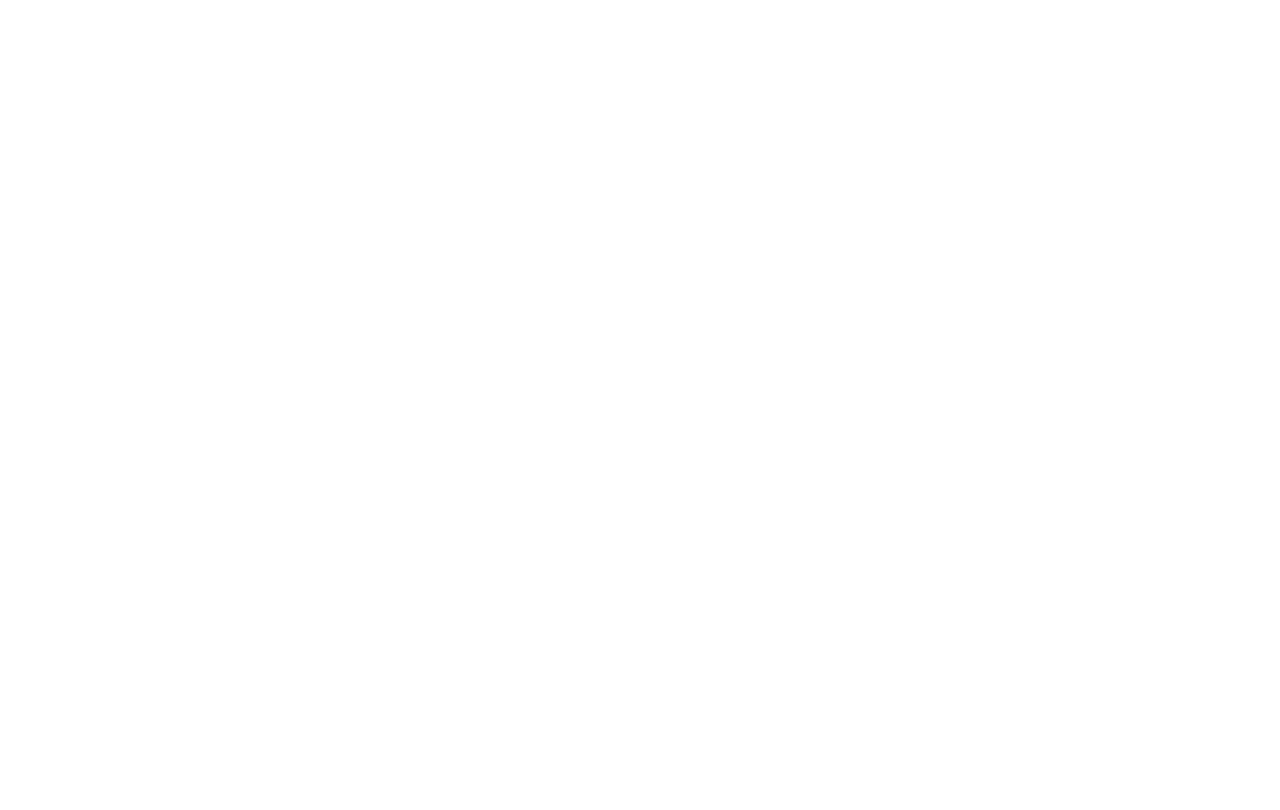
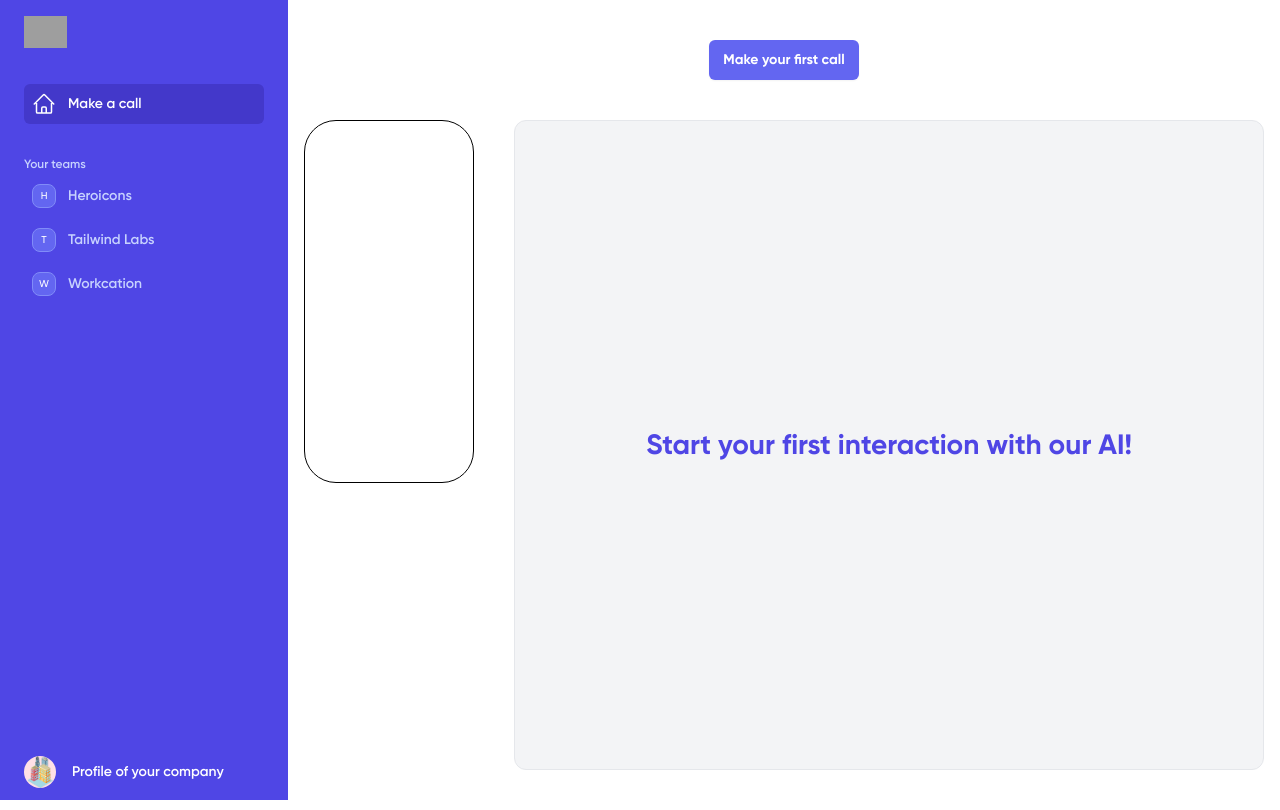
Before and after one commit to azyzz228/insonai-front, a Vue app: page /call-page in a window 1280 px wide. Before the commit this address had no page. Built offline with nearby package versions, Linux system fonts and the light colour scheme; grey boxes are pictures that could not be loaded.

Commit message:
call page start

```diff
--- /dev/null
+++ b/src/components/dashboard-section/MainChat.vue
@@ -0,0 +1,17 @@
+<script setup lang="ts"></script>
+
+<template>
+  <div class="chat p-4 w-full border border-gray-200 rounded-[12px] bg-gray-100 relative">
+    <div
+      class="absolute top-1/2 translate-x-[-50%] left-1/2 translate-y-[-50%] text-[28px] w-full text-center font-bold text-indigo-600"
+    >
+      Start your first interaction with our AI!
+    </div>
+  </div>
+</template>
+
+<style scoped lang="scss">
+.chat {
+  height: calc(100vh - 150px);
+}
+</style>
--- /dev/null
+++ b/src/components/dashboard-section/VPhone.vue
@@ -0,0 +1,7 @@
+<script setup lang="ts"></script>
+
+<template>
+  <div class="phone border border-black rounded-[32px] w-[220px] aspect-[182/388]"></div>
+</template>
+
+<style scoped lang="scss"></style>
--- a/src/components/layout/layout-blocks/VSidebar.vue
+++ b/src/components/layout/layout-blocks/VSidebar.vue
@@ -211,6 +211,9 @@
   &__link.router-link-exact-active {
     color: white;
     background-color: rgb(67, 56, 202);
+	  svg {
+		  color: white;
+	  }
   }
 }
 </style>
--- /dev/null
+++ b/src/components/ui/VButton.vue
@@ -0,0 +1,27 @@
+<script setup lang="ts">
+import {computed} from "vue";
+
+const props = defineProps<{
+	large?: boolean
+}>();
+const className = computed(() => {
+	return {
+		"button--large": props.large,
+	};
+});
+</script>
+
+<template>
+	<button :class="className" type="button" class="button rounded-md bg-indigo-500 px-2.5 py-1.5 text-sm font-semibold text-white shadow-sm hover:bg-indigo-400 focus-visible:outline focus-visible:outline-2 focus-visible:outline-offset-2 focus-visible:outline-indigo-500">
+		<slot/>
+	</button>
+</template>
+
+<style scoped lang="scss">
+.button{
+	&--large {
+		padding: 0.625rem 0.875rem;
+		font-weight: 700;
+	}
+}
+</style>
--- a/src/enums/SidebarEnum.ts
+++ b/src/enums/SidebarEnum.ts
@@ -5,5 +5,5 @@
   icon?: any
 }
 export const SIDEBAR_ENUM: ISidebarEnum[] = [
-  { name: 'Make a call', link: 'dashboard', icon: HomeIcon }
+  { name: 'Make a call', link: 'call-page', icon: HomeIcon }
 ]
--- a/src/router/index.ts
+++ b/src/router/index.ts
@@ -11,7 +11,14 @@
     {
       path: '/dashboard',
       name: 'dashboard',
-      component: () => import('@/views/Dashboard.vue')
+      component: () => import('@/views/Dashboard.vue'),
+      children: [
+        {
+          path: '/call-page',
+          name: 'call-page',
+          component: () => import('@/views/Dashboard/CallPage.vue'),
+        }
+      ]
     },
     {
       path: '/test',
--- a/src/views/Dashboard.vue
+++ b/src/views/Dashboard.vue
@@ -2,7 +2,9 @@
   <div class="">
     <v-sidebar />
     <main class="py-4§ lg:py-10 lg:pl-72">
-      <div class="px-4">123</div>
+      <div class="px-4">
+	      <router-view/>
+      </div>
     </main>
   </div>
 </template>
--- /dev/null
+++ b/src/views/Dashboard/CallPage.vue
@@ -0,0 +1,22 @@
+<template>
+	<div class="call-page flex flex-col gap-[40px]">
+		<v-button large class="w-fit mx-auto">
+			Make your first call
+		</v-button>
+		<div class="flex items-start gap-[40px]">
+			<v-phone/>
+			<main-chat/>
+		</div>
+	</div>
+</template>
+
+<script setup lang="ts">
+
+import VButton from "@/components/ui/VButton.vue";
+import VPhone from "@/components/dashboard-section/VPhone.vue";
+import MainChat from "@/components/dashboard-section/MainChat.vue";
+</script>
+
+<style scoped lang="scss">
+
+</style>
```
